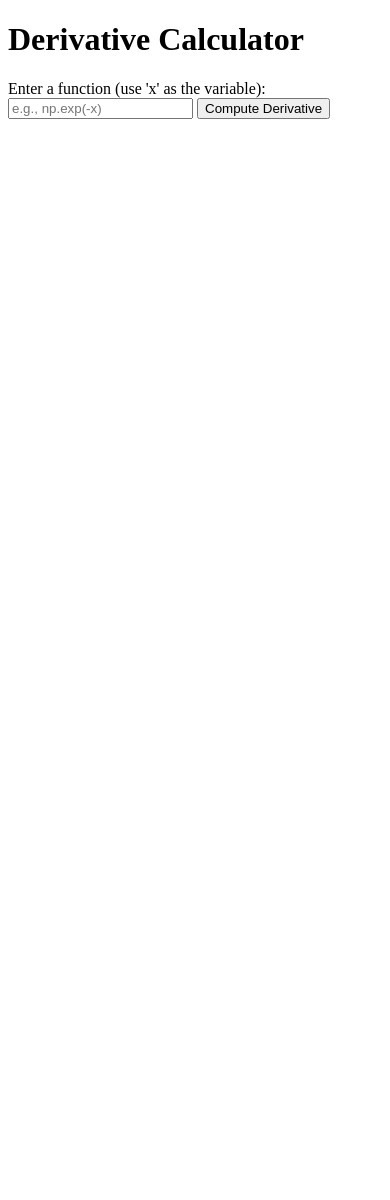
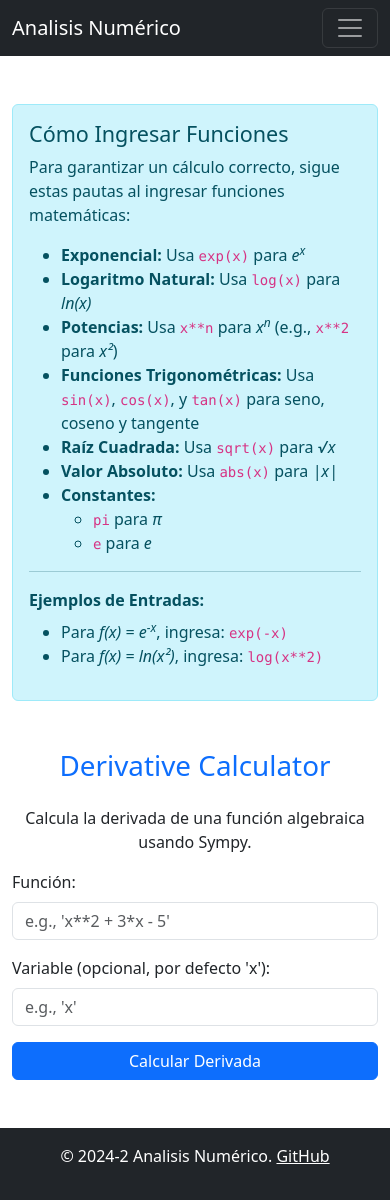
Before and after one commit to Juanz231/AnalisisNumericoV2, a Flask app: page /derivative/ in a window 390 px wide. Before the commit the page ends 119 px from the top, so only its background shows below. Run offline with Flask 3, Linux system fonts and the light colour scheme.

Commit message:
Derivative page

```diff
--- a/app.py
+++ b/app.py
@@ -220,18 +220,32 @@ def secant():
     # GET request - show form
     return render_template('secant.html')
 
+@app.route('/cap1', methods=['GET'])
+def cap1():
+    return render_template('cap1.html')
+
 @app.route('/derivative/', methods=['GET', 'POST'])
 def derivative():
+    result = None
     if request.method == 'POST':
+        function_input = request.form.get('function')
+        variable_input = request.form.get('variable', 'x')
+
         try:
-            x = symbols('x')  # Define the variable
-            user_function = request.form['function']
-            parsed_function = sympify(user_function)  # Parse the input into a sympy expression
-            derivative = diff(parsed_function, x)  # Compute the derivative
-            return f"The derivative of {user_function} is: {derivative}"
+            variable = symbols(variable_input)
+            function = sympify(function_input)
+            derivative = diff(function, variable)
+
+            result = {
+                'original_function': function_input,
+                'variable': variable_input,
+                'derivative': str(derivative)
+            }
         except Exception as e:
-            return f"Error: {e}"
-    return render_template('derivative.html')
+            result = {'error': f'Error procesando la función: {e}'}
+
+    return render_template('derivative.html', result=result)
+
 
 @app.route('/methods/gauss_seidel/', methods=['GET', 'POST'])
 def gauss_seidel():
--- a/templates/alert.html
+++ b/templates/alert.html
@@ -22,5 +22,6 @@
             <li>Para <em>f(x) = e<sup>-x</sup></em>, ingresa: <code>np.exp(-x)</code></li>
             <li>Para <em>f(x) = ln(x²)</em>, ingresa: <code>np.log(x**2)</code></li>
         </ul>
+        <p class="mb-3">Si usaste nuestra calculadora de derivadas, recuerda siempre colocar en "np." antes de cada función definida.</p>
     </div>
 </div>
--- a/templates/base.html
+++ b/templates/base.html
@@ -22,7 +22,7 @@
             <div class="collapse navbar-collapse" id="navbarNav">
                 <ul class="navbar-nav ms-auto">
                     <li class="nav-item"><a class="nav-link" href="/">Inicio</a></li>
-                    <li class="nav-item"><a class="nav-link" href="#cap1">Capítulo 1</a></li>
+                    <li class="nav-item"><a class="nav-link" href="/cap1">Capítulo 1</a></li>
                     <li class="nav-item"><a class="nav-link" href="#cap2">Capítulo 2</a></li>
                     <li class="nav-item"><a class="nav-link" href="#cap2">Capítulo 3</a></li>
                 </ul>
--- a/templates/derivative.html
+++ b/templates/derivative.html
@@ -1,17 +1,61 @@
+{% extends 'base.html' %}
 
-<!DOCTYPE html>
-<html lang="en">
-<head>
-    <meta charset="UTF-8">
-    <meta name="viewport" content="width=device-width, initial-scale=1.0">
-    <title>Derivative Calculator</title>
-</head>
-<body>
-    <h1>Derivative Calculator</h1>
-    <form  method="post">
-        <label for="function">Enter a function (use 'x' as the variable):</label><br>
-        <input type="text" id="function" name="function" placeholder="e.g., np.exp(-x)" required>
-        <button type="submit">Compute Derivative</button>
+{% block title %}Derivative Calculator{% endblock %}
+
+{% block content %}
+<div class="container mt-5">
+    <div class="alert alert-info" role="alert">
+        <h4 class="alert-heading">Cómo Ingresar Funciones</h4>
+        <p class="mb-3">Para garantizar un cálculo correcto, sigue estas pautas al ingresar funciones matemáticas:</p>
+        <ul>
+            <li><strong>Exponencial:</strong> Usa <code>exp(x)</code> para <em>e<sup>x</sup></em></li>
+            <li><strong>Logaritmo Natural:</strong> Usa <code>log(x)</code> para <em>ln(x)</em></li>
+            <li><strong>Potencias:</strong> Usa <code>x**n</code> para <em>x<sup>n</sup></em> (e.g., <code>x**2</code> para <em>x²</em>)</li>
+            <li><strong>Funciones Trigonométricas:</strong> Usa <code>sin(x)</code>, <code>cos(x)</code>, y <code>tan(x)</code> para seno, coseno y tangente</li>
+            <li><strong>Raíz Cuadrada:</strong> Usa <code>sqrt(x)</code> para <em>√x</em></li>
+            <li><strong>Valor Absoluto:</strong> Usa <code>abs(x)</code> para <em>|x|</em></li>
+            <li><strong>Constantes:</strong>
+                <ul>
+                    <li><code>pi</code> para <em>π</em></li>
+                    <li><code>e</code> para <em>e</em></li>
+                </ul>
+            </li>
+        </ul>
+        <hr>
+        <p class="mb-2"><strong>Ejemplos de Entradas:</strong></p>
+        <ul>
+            <li>Para <em>f(x) = e<sup>-x</sup></em>, ingresa: <code>exp(-x)</code></li>
+            <li>Para <em>f(x) = ln(x²)</em>, ingresa: <code>log(x**2)</code></li>
+        </ul>
+    </div>
+</div>
+<div class="container my-5">
+    <h1 class="text-center text-primary mb-4">Derivative Calculator</h1>
+    <p class="text-center">Calcula la derivada de una función algebraica usando Sympy.</p>
+    <form method="POST" class="needs-validation" novalidate>
+        <div class="row">
+            <div class="col-md-12 mb-3">
+                <label for="function" class="form-label">Función:</label>
+                <input type="text" id="function" name="function" class="form-control" placeholder="e.g., 'x**2 + 3*x - 5'" required>
+            </div>
+        </div>
+        <div class="row">
+            <div class="col-md-6 mb-3">
+                <label for="variable" class="form-label">Variable (opcional, por defecto 'x'):</label>
+                <input type="text" id="variable" name="variable" class="form-control" placeholder="e.g., 'x'">
+            </div>
+            <div class="col-md-6 d-flex align-items-end">
+                <button type="submit" class="btn btn-primary w-100">Calcular Derivada</button>
+            </div>
+        </div>
     </form>
-</body>
-</html>
+
+    {% if result %}
+        <div class="mt-5">
+            <h2 class="text-success">Resultado</h2>
+            <p>La derivada de <strong>{{ result['original_function'] }}</strong> respecto a <strong>{{ result['variable'] }}</strong> es:</p>
+            <p class="text-primary"><strong>{{ result['derivative'] }}</strong></p>
+        </div>
+    {% endif %}
+</div>
+{% endblock %}
```
Also changed, not shown: templates/cap1.html (added, +81 -0 lines), templates/index.html (+12 -2 lines), templates/multiple_roots.html (+11 -1 lines), templates/newton.html (+12 -0 lines).
